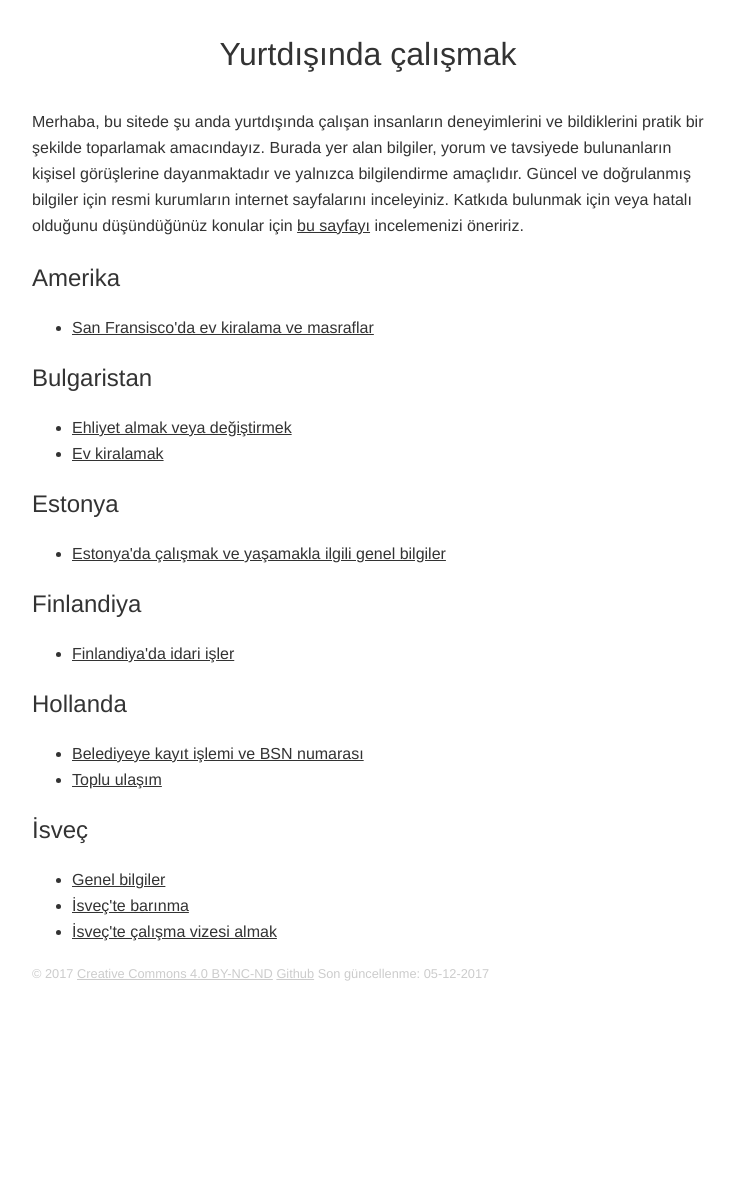
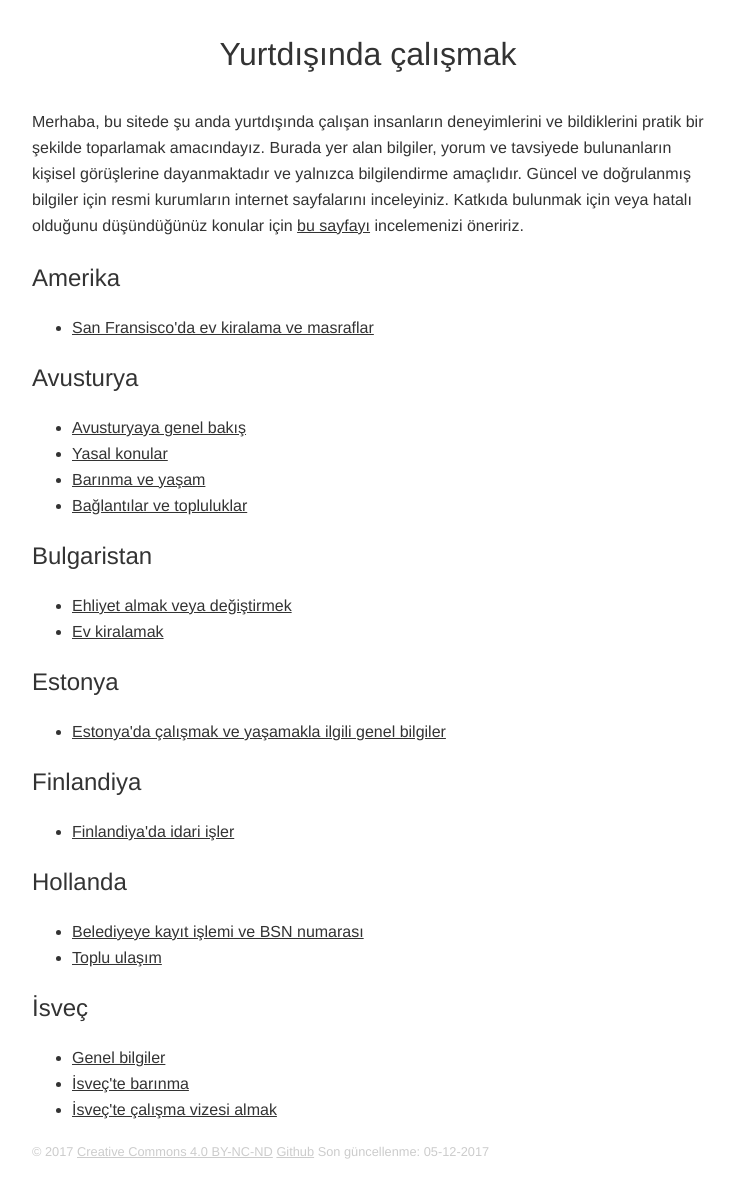
Before and after one commit to o/yurtdisinda-calismak-wiki, a Jekyll site: the page built from index.html, in a window 1280 px wide. Shown: the whole page, without its empty margins (272-1005 px from the left). Built offline with Jekyll 4.4.1, drawn with Linux system fonts in a browser that asks for light colours; before the commit the page ends 1013 px from its top, so only the background shows below that.

Commit message:
Ana sayfaya Avusturya eklendi

```diff
--- a/index.html
+++ b/index.html
@@ -20,6 +20,13 @@ description: Yurtdışında çalışmak konusunda bilgi alabileceğiniz belgeler
     <h3>Amerika</h3>
     <ul>
       <li><a href="/us/sf-da-ev-kiralamak/">San Fransisco'da ev kiralama ve masraflar</a></li>
+    </ul>
+    <h3>Avusturya</h3>
+    <ul>
+        <li><a href="/at/genel/">Avusturyaya genel bakış</a></li>
+        <li><a href="/at/yasalkonular/">Yasal konular</a></li>
+        <li><a href="/at/barinmaveyasam/">Barınma ve yaşam</a></li>
+        <li><a href="/at/baglanti/">Bağlantılar ve topluluklar</a></li>
     </ul>
     <h3>Bulgaristan</h3>
     <ul>
```
